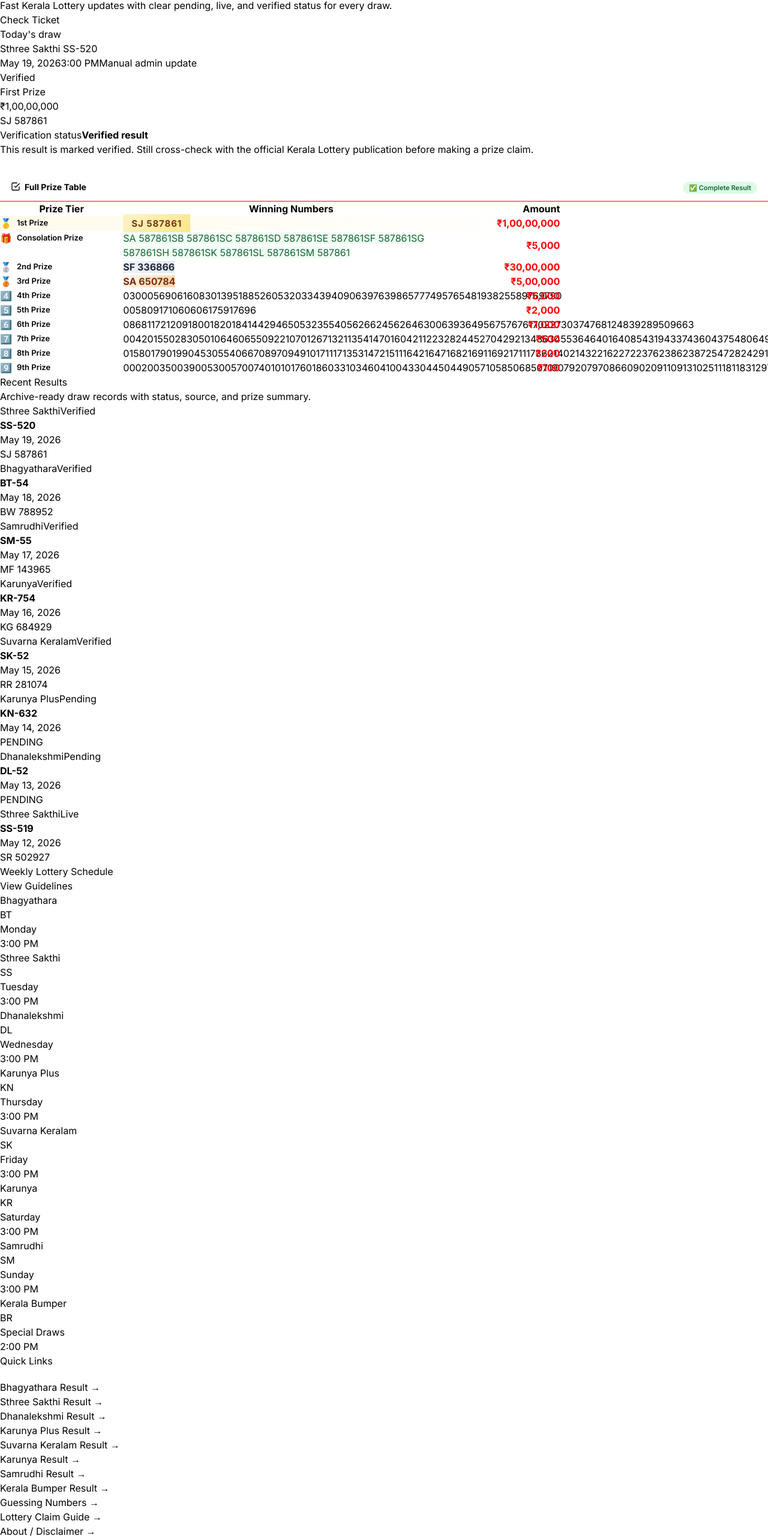
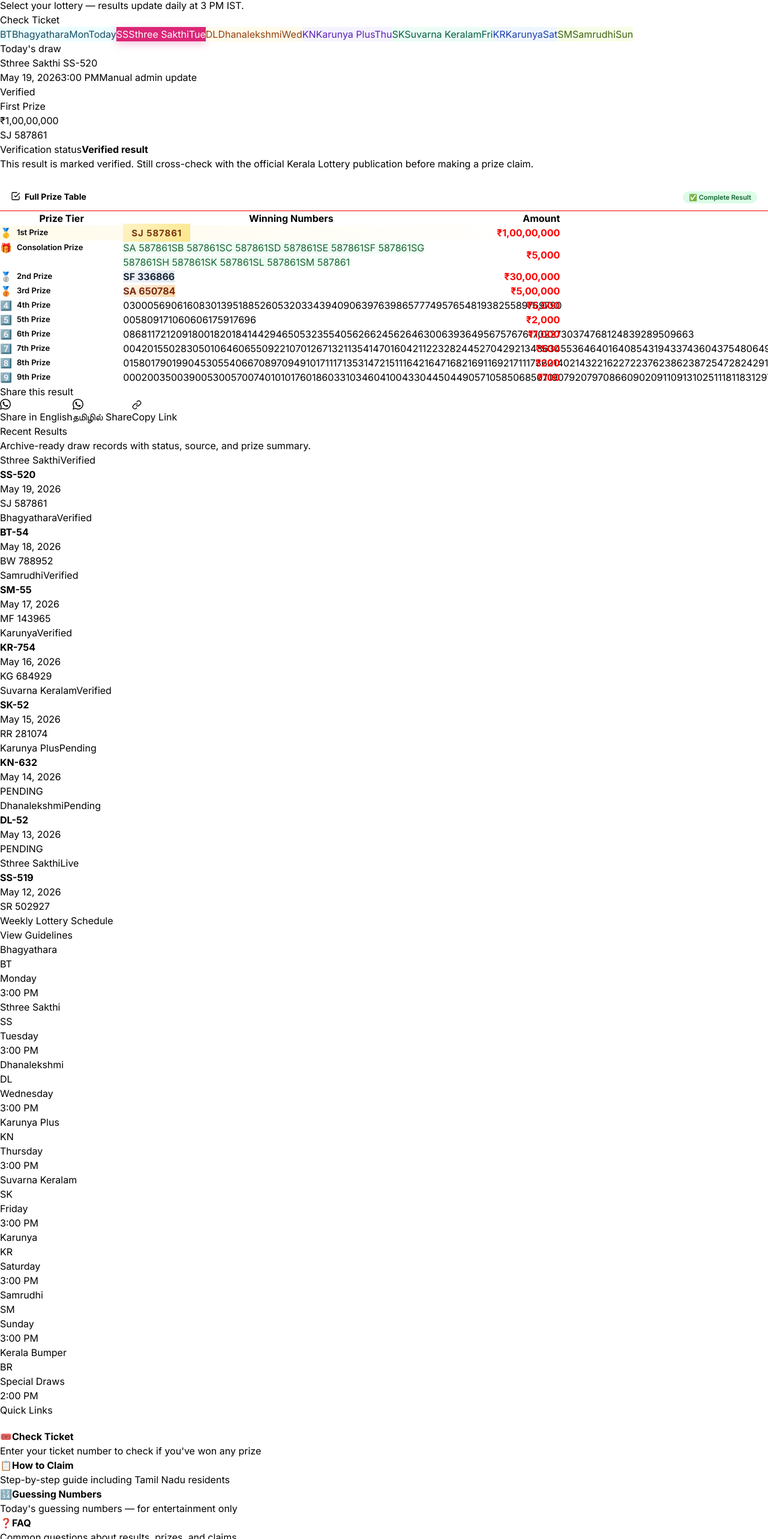
Before and after one commit to dhileep111/kerala-lottery-site, a React (Vite) app in the folder artifacts/kerala-lottery/: page / in a window 1280 px wide. Shown: the part 195-2761 px from the top of the page at 60% size. Built offline with nearby package versions, Linux system fonts and the light colour scheme; the HTML template or start-up script is replaced by a standard one.

Commit message:
Update HomePage.tsx

```diff
--- a/artifacts/kerala-lottery/src/pages/HomePage.tsx
+++ b/artifacts/kerala-lottery/src/pages/HomePage.tsx
@@ -1,47 +1,160 @@
+import { useState } from 'react';
 import { Link } from 'wouter';
 import { JsonLd } from '../components/JsonLd';
 import { ResultCard } from '../components/ResultCard';
 import { ResultTable } from '../components/ResultTable';
 import { ScheduleGrid } from '../components/ScheduleGrid';
 import { RecentResults } from '../components/RecentResults';
-import { getResultWithLottery, lotteries, site } from '../data';
+import { ShareResultButton } from '../components/ShareResultButton';
+import { getLatestResult, getLottery, getResultWithLottery, lotteries, site } from '../data';
+
+// Per-lottery accent colors
+const LOTTERY_COLORS: Record<string, { primary: string; light: string; border: string; text: string }> = {
+  'karunya':         { primary: '#2563eb', light: '#eff6ff', border: '#bfdbfe', text: '#1e40af' },
+  'karunya-plus':    { primary: '#7c3aed', light: '#f5f3ff', border: '#ddd6fe', text: '#5b21b6' },
+  'sthree-sakthi':   { primary: '#db2777', light: '#fdf2f8', border: '#fbcfe8', text: '#9d174d' },
+  'dhanalekshmi':    { primary: '#d97706', light: '#fffbeb', border: '#fde68a', text: '#92400e' },
+  'karunya-plus':    { primary: '#7c3aed', light: '#f5f3ff', border: '#ddd6fe', text: '#5b21b6' },
+  'suvarna-keralam': { primary: '#059669', light: '#ecfdf5', border: '#a7f3d0', text: '#065f46' },
+  'bhagyathara':     { primary: '#0891b2', light: '#ecfeff', border: '#a5f3fc', text: '#164e63' },
+  'samrudhi':        { primary: '#65a30d', light: '#f7fee7', border: '#bbf7d0', text: '#3f6212' },
+  'bumper':          { primary: '#dc2626', light: '#fef2f2', border: '#fecaca', text: '#991b1b' },
+};
+
+function getLotteryColor(slug: string) {
+  return LOTTERY_COLORS[slug] ?? { primary: '#16a34a', light: '#f0fdf4', border: '#bbf7d0', text: '#166534' };
+}
+
+// Day of week helper
+const DAYS = ['Sun','Mon','Tue','Wed','Thu','Fri','Sat'];
+function getTodayDayIndex() { return new Date().getDay(); }
+
+function LotterySelector({ selected, onSelect }: { selected: string; onSelect: (slug: string) => void }) {
+  const todayIdx = getTodayDayIndex();
+  const mainLotteries = lotteries.filter(l => l.slug !== 'bumper');
+
+  return (
+    <div className="lottery-selector">
+      {mainLotteries.map(lottery => {
+        const color    = getLotteryColor(lottery.slug);
+        const isToday  = lottery.drawDayIndex === todayIdx;
+        const isActive = lottery.slug === selected;
+        const latest   = getLatestResult(lottery.slug);
+        const status   = latest?.status ?? 'pending';
+
+        return (
+          <button
+            key={lottery.slug}
+            className={`lottery-pill ${isActive ? 'lottery-pill--active' : ''}`}
+            style={isActive ? {
+              background: color.primary,
+              borderColor: color.primary,
+              color: 'white',
+              boxShadow: `0 4px 14px ${color.primary}44`,
+            } : {
+              background: color.light,
+              borderColor: color.border,
+              color: color.text,
+            }}
+            onClick={() => onSelect(lottery.slug)}
+          >
+            <span className="lottery-pill__code">{lottery.code}</span>
+            <span className="lottery-pill__name">{lottery.name}</span>
+            <span className="lottery-pill__day">{lottery.drawDay.slice(0, 3)}</span>
+            {isToday && <span className="lottery-pill__today">Today</span>}
+            <span
+              className={`lottery-pill__dot lottery-pill__dot--${status}`}
+              title={status}
+            />
+          </button>
+        );
+      })}
+    </div>
+  );
+}
 
 export default function HomePage() {
-  const latest = getResultWithLottery();
+  const defaultLatest = getResultWithLottery();
+  const [selectedSlug, setSelectedSlug] = useState(defaultLatest?.lottery.slug ?? 'karunya');
+
+  const selectedResult  = getLatestResult(selectedSlug);
+  const selectedLottery = getLottery(selectedSlug);
+  const color           = getLotteryColor(selectedSlug);
 
   return (
     <main className="page">
-      <JsonLd data={{ '@context': 'https://schema.org', '@type': 'WebSite', name: site.name, url: site.url }} />
+      <JsonLd data={{ '@context': 'https://schema.org', '@type': 'WebSite', name: site.name, url: site.url, potentialAction: { '@type': 'SearchAction', target: `${site.url}/check-ticket?q={search_term_string}`, 'query-input': 'required name=search_term_string' } }} />
       <div className="container">
         <div className="notice">கேரளா லாட்டரி முடிவுகள் தினமும் மதியம் 3 மணிக்கு புதுப்பிக்கப்படும். இந்த தளம் அதிகாரப்பூர்வ அரசு தளம் அல்ல. தகவல் நோக்கங்களுக்காக மட்டுமே.</div>
+
+        {/* Hero with lottery selector */}
         <section className="section">
           <div className="section__header">
             <div>
               <h1>Kerala Lottery Result Today</h1>
-              <p className="section__subtitle">Fast Kerala Lottery updates with clear pending, live, and verified status for every draw.</p>
+              <p className="section__subtitle">Select your lottery — results update daily at 3 PM IST.</p>
             </div>
             <Link className="button" href="/check-ticket">Check Ticket</Link>
           </div>
-          {latest ? (
-            <>
-              <ResultCard lottery={latest.lottery} result={latest.result} />
-              <div style={{ height: 24 }} />
-              <ResultTable result={latest.result} />
-            </>
-          ) : <p>No result data available.</p>}
+
+          {/* Lottery selector pills */}
+          <LotterySelector selected={selectedSlug} onSelect={setSelectedSlug} />
+
+          {/* Selected lottery result */}
+          {selectedLottery && selectedResult ? (
+            <div
+              className="selected-result-panel"
+              style={{ borderColor: color.border, '--result-color': color.primary } as React.CSSProperties}
+            >
+              <ResultCard lottery={selectedLottery} result={selectedResult} />
+              <div style={{ height: 16 }} />
+              <ResultTable result={selectedResult} />
+              <ShareResultButton lottery={selectedLottery} result={selectedResult} />
+            </div>
+          ) : selectedLottery ? (
+            <div className="selected-result-panel" style={{ borderColor: color.border }}>
+              <div style={{ padding: '32px 24px', textAlign: 'center', color: '#6b7280' }}>
+                <div style={{ fontSize: 32, marginBottom: 8 }}>⏳</div>
+                <strong>{selectedLottery.name}</strong> draws every {selectedLottery.drawDay} at {selectedLottery.drawTime}.<br />
+                No result published yet. Check back after 3 PM.
+              </div>
+              <div style={{ textAlign: 'center', paddingBottom: 24 }}>
+                <Link href={`/results/${selectedSlug}`} className="button">View {selectedLottery.name} Page →</Link>
+              </div>
+            </div>
+          ) : null}
         </section>
+
         <RecentResults />
+
         <section className="section">
           <div className="section__header"><h2>Weekly Lottery Schedule</h2><Link href="/about">View Guidelines</Link></div>
           <ScheduleGrid />
         </section>
+
         <section className="section">
           <h2 style={{ marginBottom: 20 }}>Quick Links</h2>
           <div className="grid">
-            {lotteries.map((lottery) => <Link key={lottery.slug} className="quick-link" href={`/results/${lottery.slug}`}>{lottery.name} Result <span>→</span></Link>)}
-            <Link className="quick-link" href="/guessing-numbers">Guessing Numbers <span>→</span></Link>
-            <Link className="quick-link" href="/claim-guide">Lottery Claim Guide <span>→</span></Link>
-            <Link className="quick-link" href="/about">About / Disclaimer <span>→</span></Link>
+            <Link className="quick-link-card" href="/check-ticket">
+              <span className="quick-link-card__icon">🎟️</span>
+              <strong>Check Ticket</strong>
+              <p>Enter your ticket number to check if you've won any prize</p>
+            </Link>
+            <Link className="quick-link-card" href="/claim-guide">
+              <span className="quick-link-card__icon">📋</span>
+              <strong>How to Claim</strong>
+              <p>Step-by-step guide including Tamil Nadu residents</p>
+            </Link>
+            <Link className="quick-link-card" href="/guessing-numbers">
+              <span className="quick-link-card__icon">🔢</span>
+              <strong>Guessing Numbers</strong>
+              <p>Today's guessing numbers — for entertainment only</p>
+            </Link>
+            <Link className="quick-link-card" href="/faq">
+              <span className="quick-link-card__icon">❓</span>
+              <strong>FAQ</strong>
+              <p>Common questions about results, prizes, and claims</p>
+            </Link>
           </div>
         </section>
       </div>
```
